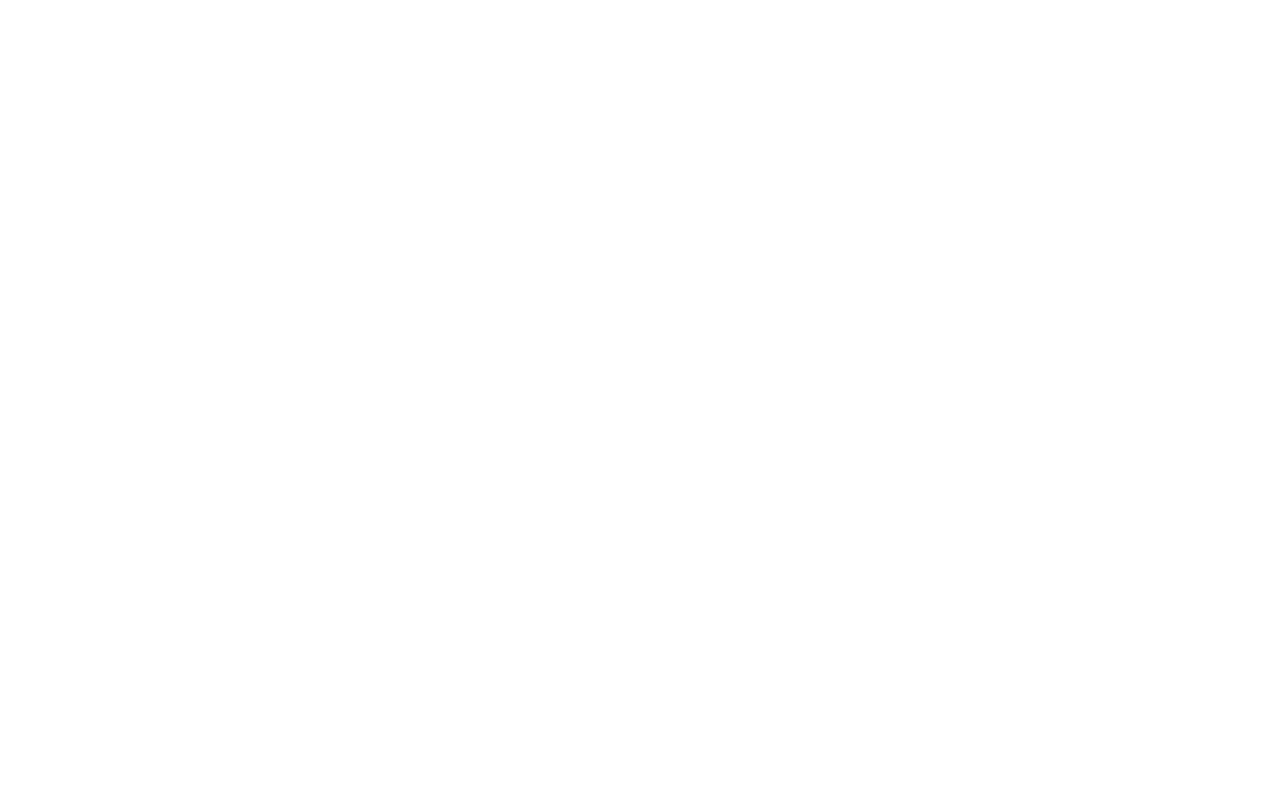
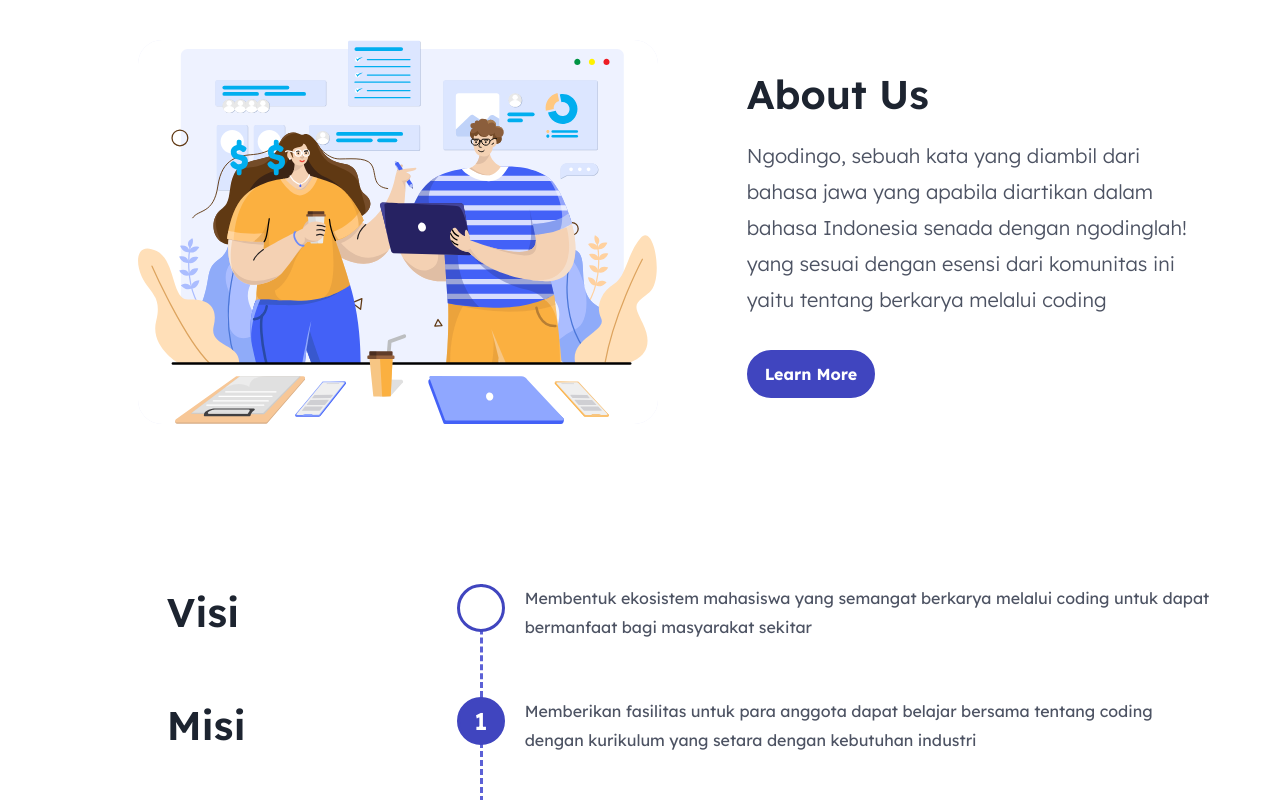
Before and after one commit to ngodingo/landing-page, a Next.js app: page / in a window 1280 px wide. Shown: the part 720-1520 px from the top of the page. Before the commit the page ends 800 px from the top, so only its background shows below. Built offline with nearby package versions, Linux system fonts and the light colour scheme.

Commit message:
refactoring app architecture...

```diff
--- a/jsconfig.json
+++ b/jsconfig.json
@@ -2,6 +2,7 @@
   "compilerOptions": {
     "baseUrl": ".",
     "paths": {
+      "@public/*": ["public/*"],
       "@components/*": ["src/common/components/*"],
       "@utilts": ["src/common/utilts"]
     }
--- a/src/common/components/layout/column/column.js
+++ b/src/common/components/layout/column/column.js
@@ -6,6 +6,7 @@
     Column: {}
   }
 
+  attr.Column.id = 'grid-col'
   attr.Column.className = ttw([
     className,
     size,
--- a/src/pages/_app/app-wrapper.js
+++ b/src/pages/_app/app-wrapper.js
@@ -4,12 +4,6 @@
 import Head from "next/head"
 
 export default function AppWrapper ({children}) {
-
-  const attr = {
-    Main: {}
-  }
-  attr.Main.className = ttw(styles.Global)
-
   return (
     <>
       <Head>
@@ -18,7 +12,7 @@
         <link rel="icon" href="/favicon.ico" />
       </Head>
 
-      <main {...attr.Main}>
+      <main className={ttw(styles.Global)}>
         {children}
       </main>
     </>
--- a/src/pages/home/about-style.js
+++ b/src/pages/home/about-style.js
@@ -0,0 +1,26 @@
+
+const styles = {
+  Illustration: [
+    'w-full rounded-3xl overflow-hidden mx-auto',
+    'max-w-[420px] md:max-w-[500px] lg:max-w-[456px] xl:max-w-[520px]',
+    'bg-primary-10'
+  ],
+  Wrapper: [
+    'h-full',
+    'flex flex-col justify-center',
+    'items-center lg:items-start',
+    'text-center lg:text-start',
+  ],
+  Title: [
+    'font-semibold text-secondary-90',
+    'text-heading-3 lg:text-heading-1',
+    'mt-8 lg:mt-0'
+  ],
+  Desc: [
+    'font-light text-secondary-50',
+    'text-body-2 lg:text-body-1',
+    'mt-4 mb-8'
+  ]
+}
+
+export default styles
--- a/src/pages/home/about.js
+++ b/src/pages/home/about.js
@@ -0,0 +1,49 @@
+import styles from "./about-style"
+import { ttw } from "@utilts"
+
+import Image from "next/image"
+import { Button } from "@components/ui"
+import { Section, Container, Grid, Column } from "@components/layout"
+
+import teamworkIllustration from "@public/db/home/images/teamwork.svg"
+
+
+export function About () {
+  return(
+    <Section id="about">
+      <Container>
+        <Grid>
+
+          <Column size="col-4 md:col-8 lg:col-6 xl:col-7">
+            <div>
+              <Image
+                src={teamworkIllustration}
+                alt="teamwork illustration"
+                className={ttw(styles.Illustration)}
+                loading="lazy"
+              />
+            </div>
+          </Column>
+
+          <Column size="col-4 md:col-8 lg:col-6 xl:col-5">
+            <div className={ttw(styles.Wrapper)}>
+              <h2 className={ttw(styles.Title)}>
+                About Us
+              </h2>
+              <p className={ttw(styles.Desc)}>
+                Ngodingo, sebuah kata yang diambil dari bahasa jawa
+                yang apabila diartikan dalam bahasa Indonesia
+                senada dengan ngodinglah! yang sesuai dengan esensi dari
+                komunitas ini yaitu tentang berkarya melalui coding
+              </p>
+              <Button href="/#about" variant="primary">
+                Learn More
+              </Button>
+            </div>
+          </Column>
+
+        </Grid>
+      </Container>
+    </Section>
+  )
+}
--- /dev/null
+++ b/src/pages/home/visi-misi-style.js
@@ -0,0 +1,47 @@
+
+const styles = {
+  Title: {
+    Mobile: [
+      'font-semibold text-secondary-90 text-center',
+      'text-heading-3',
+    ],
+    Default: [
+      'font-semibold text-secondary-90',
+      'text-heading-3 lg:text-heading-1',
+      'bg-white w-fit pr-4'
+    ],
+  },
+  Lists: {
+    Wrapper: [
+      'flex relative',
+      'pb-5 sm:pb-8 md:pb-10 lg:pb-14 xl:pb-18',
+    ],
+    Bullet: {
+      Solid: [
+        'w-8 h-8 lg:w-12 lg:h-12 rounded-full',
+        'shrink-0 grow-0',
+        'mr-4 lg:mr-5',
+        'border-[3px] border-primary-50 bg-primary-50',
+        'grid place-items-center',
+        'font-semibold text-white text-body-3 lg:text-heading-4 '
+      ],
+      Border: [
+        'w-8 h-8 lg:w-12 lg:h-12 rounded-full',
+        'shrink-0 grow-0',
+        'mr-4 lg:mr-5',
+        'border-[3px] border-primary-50 bg-white',
+      ]
+    },
+    Desc: [
+      'font-normal text-secondary-50',
+      'text-body-3 lg:text-body-2',
+    ],
+    DashVertical: [
+      'h-full absolute left-[15px] lg:left-[23px] -z-40',
+      'border-l-[3px] border-dashed border-primary-30',
+    ],
+  }
+
+}
+
+export default styles
--- /dev/null
+++ b/src/pages/home/visi-misi.js
@@ -0,0 +1,64 @@
+import styles from "./visi-misi-style"
+import { ttw } from "@utilts"
+
+import { Section, Container, Grid, Column } from "@components/layout"
+
+export function VisiMisi () {
+  return (
+    <Section>
+      <Container>
+
+        <Grid>
+          <Column size="col-4" className="md:hidden">
+            <h2 className={ttw(styles.Title.Mobile)}>
+              Visi Misi
+            </h2>
+          </Column>
+        </Grid>
+
+        <Grid>
+          <Column size="md:col-2 lg:col-3 lg:col-start-2" className="hidden md:block">
+            <h2 className={ttw(styles.Title.Default)}>
+              Visi
+            </h2>
+          </Column>
+          <Column size="col-4 md:col-6 lg:col-8">
+            <div className={ttw(styles.Lists.Wrapper)}>
+              <span className={ttw(styles.Lists.DashVertical)} />
+              <span className={ttw(styles.Lists.Bullet.Border)} />
+              <p className={ttw(styles.Lists.Desc)}>
+                Membentuk ekosistem mahasiswa yang semangat berkarya melalui coding
+                untuk dapat bermanfaat bagi masyarakat sekitar
+              </p>
+            </div>
+          </Column>
+        </Grid>
+
+        <Grid>
+          <Column size="md:col-2 lg:col-3 lg:col-start-2" className="hidden md:block">
+            <h2 className={ttw(styles.Title.Default)}>
+              Misi
+            </h2>
+          </Column>
+          <Column size="col-4 md:col-6 lg:col-8">
+            {[
+              'Memberikan fasilitas untuk para anggota dapat belajar bersama tentang coding dengan kurikulum yang setara dengan kebutuhan industri',
+              'Memberikan peluang untuk para anggota untuk dapat mengimplementasikan keilmuan coding yang telah dipelajari, melalui karya yang muncul dari keresahan masyarakat sekitar, kemudian mensosialisasikan karyanya untuk dapat digunakan',
+              'Menyalurkan anggota ke project berbayar untuk dapat mendapat penghasilan dari hasil kerja kerasnya sendiri',
+            ].map((misi, i) => (
+              <div className={ttw(styles.Lists.Wrapper)} key={i}>
+                <span className={ttw(styles.Lists.DashVertical)} />
+                <span className={ttw(styles.Lists.Bullet.Solid)} children={i+1} />
+                <p className={ttw(styles.Lists.Desc)}>
+                  {misi}
+                </p>
+              </div>
+            ))}
+
+          </Column>
+        </Grid>
+
+      </Container>
+    </Section>
+  )
+}
--- a/src/pages/index.js
+++ b/src/pages/index.js
@@ -1,9 +1,13 @@
 import { Hero } from "./home/hero"
+import { About } from "./home/about"
+import { VisiMisi } from "./home/visi-misi"
 
 export default function Home() {
   return (
     <>
       <Hero />
+      <About />
+      <VisiMisi />
     </>
   )
 }
```
Also changed, not shown: public/db/home/images/teamwork.svg.
